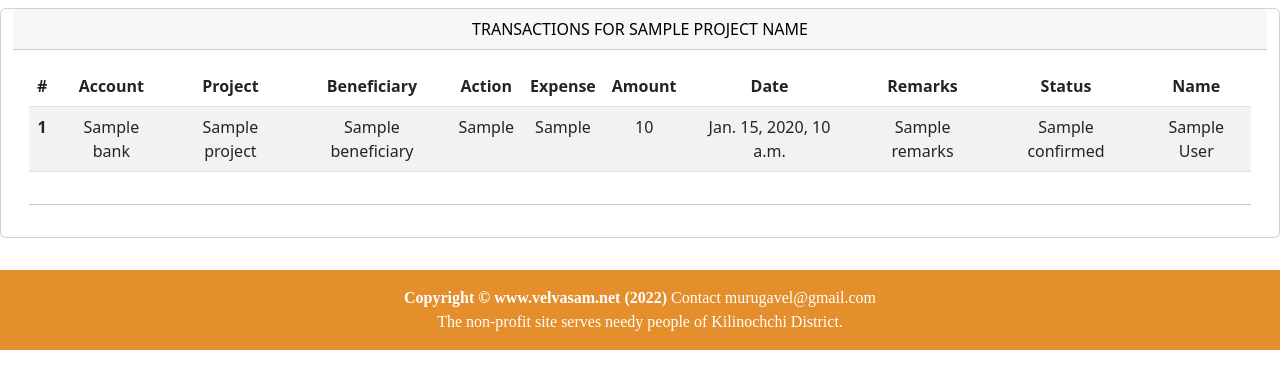
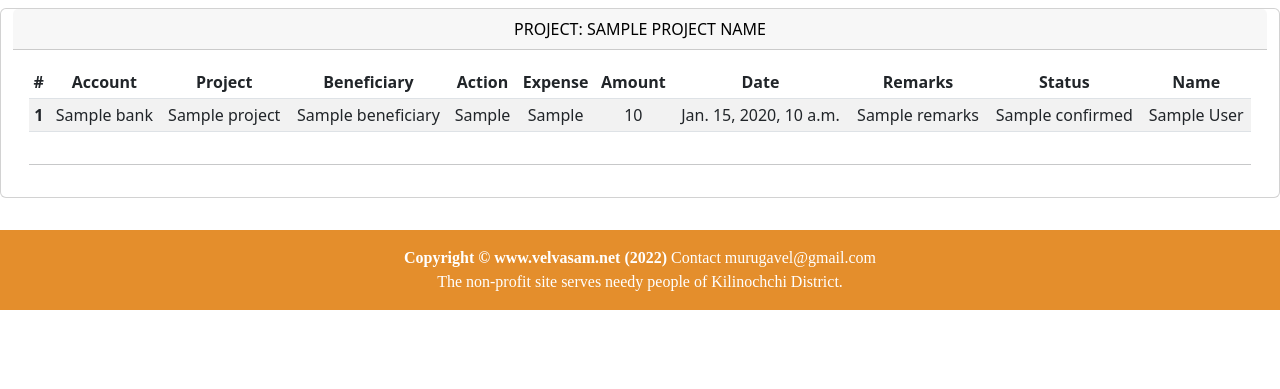
Before and after one commit to vsengo/velvasam, a Django app: template accounts/templates/transaction_list.html in a window 1280 px wide. Shown: the part 104-493 px from the top of the page. Run offline with Django 4.2, Linux system fonts and the light colour scheme; the template is opened without the code that fills it: most values are stand-ins (such as "Sample title", 1, 10 or a date in 2020).

Commit message:
transaction_list is made mobile friendly

```diff
--- a/accounts/templates/transaction_list.html
+++ b/accounts/templates/transaction_list.html
@@ -28,9 +28,9 @@
             <div class="card-header">
                 <div class="row">
                     <div class="col-sm-12">
-                        <strong>Transactions for {{project_name}}</strong><br>
+                        <strong>Project: {{project_name}}</strong><br>
                         {% if userRole == 'EDIT' %}
-                        <a href="{% url 'accounts:transactionAdd' %}" class="btn btn-secondary btn-md">Add Transaction</a>
+                        <a href="{% url 'accounts:transactionAdd' %}" class="btn btn-secondary btn-sm mt-2">Add Transaction</a>
                         {% endif %}
                         </div>
                 </div>
@@ -38,44 +38,73 @@
             <div class="card-body">
                 <div class="row">
                     <div class="col-sm-12">
-                        <table class="table table-striped table-hover">
+                        <div class="d-lg-none">
+                            <div class="toast-container p-0" role="alert" aria-live="assertive" aria-atomic="true">
+                                {% for tx in transaction_list %}
+                                <div class="toast show mb-3 w-90">
+                                    <div class="toast-header text-white bg-secondary">
+                                        <strong class="me-auto">{{ tx.date }} | {{ tx.txType }}</strong>
+                                        {% if userRole == 'EDIT' %}
+                                            <button type="button"><a href="{% url 'accounts:transactionUpd' tx.id %}">Edit</a></button>
+                                            <button type="button" data-bs-toggle="modal" onclick="confirmDeleteModal('{{tx.id}}')" id="deleteID">
+                                                Delete
+                                            </button>
+                                        {% endif %}
+                                    </div>
+                                    <div class="toast-body">
+                                        <p class="mb-1"><strong>Account:</strong> {{ tx.bank.name }}</p>
+                                        <p class="mb-1"><strong>Project:</strong> {{ tx.project.name }}</p>
+                                        <p class="mb-1"><strong>Beneficiary:</strong> {{ tx.beneficiary.name }}</p>
+                                        <p class="mb-1"><strong>Expense:</strong> {{ tx.exType }}</p>
+                                        <p class="mb-1"><strong>Amount:</strong> {{ tx.amount|floatformat:"-3g" }}</p>
+                                        <p class="mb-1"><strong>Status:</strong> {{ tx.confirmed }}</p>
+                                        <p class="mb-1"><strong>Owner:</strong> {{ tx.owner.first_name }} {{ tx.owner.last_name }}</p>
+                                        <p class="mb-1"><strong>Remarks:</strong> {{ tx.remarks }}</p>
+                                    </div>
+                                </div>
+                                {% endfor %}
+                            </div>
+                        </div>
+                        <div class="d-none d-lg-block">
+                          <div class="table-responsive">
+                            <table class="table table-striped table-hover table-sm">
                               <thead>
                                   <tr>
                                       <th scope="col">#</th>
                                       <th scope="col">Account</th>
-                                    <th scope="col">Project</th>
-                                    <th scope="col">Beneficiary</th>
+                                      <th scope="col" class="d-none d-sm-table-cell">Project</th>
+                                      <th scope="col" class="d-none d-md-table-cell">Beneficiary</th>
                                       <th scope="col">Action</th>
-                                    <th scope="col">Expense</th>
+                                      <th scope="col" class="d-none d-md-table-cell">Expense</th>
                                       <th scope="col">Amount</th>
                                       <th scope="col">Date</th>
-                                    <th scope="col">Remarks</th>
+                                      <th scope="col" class="d-none d-lg-table-cell">Remarks</th>
                                       <th scope="col">Status</th>
-                                    <th scope="col">Name</th>
+                                      <th scope="col" class="d-none d-lg-table-cell">Name</th>
                                       {% if userRole == 'EDIT' %}
-                                    <th scope="col">Update </th>
-                                    <th scope="col">Delete </th>
+                                      <th scope="col">Update</th>
+                                      <th scope="col">Delete</th>
                                       {% endif %}
                                   </tr>
                               </thead>
                               <tbody>
                                  {% for tx in transaction_list %}
                                   <tr>
-                                    <th scope=""row">{{forloop.counter}}</th>
+                                      <th scope="row">{{forloop.counter}}</th>
                                       <td>{{tx.bank.name}}</td>
-                                    <td>{{tx.project.name}}</td>
-                                    <td>{{tx.beneficiary.name}}</td>
-                                    <td>{{tx.txType}} </td>
-                                    <td>{{tx.exType}} </td>
-                                    <td>{{tx.amount|floatformat:"-3g"}} </td>
+                                      <td class="d-none d-sm-table-cell">{{tx.project.name}}</td>
+                                      <td class="d-none d-md-table-cell">{{tx.beneficiary.name}}</td>
+                                      <td>{{tx.txType}}</td>
+                                      <td class="d-none d-md-table-cell">{{tx.exType}}</td>
+                                      <td>{{tx.amount|floatformat:"-3g"}}</td>
                                       <td>{{tx.date}}</td>
-                                    <td>{{tx.remarks}}</td>
+                                      <td class="d-none d-lg-table-cell text-wrap">{{tx.remarks}}</td>
                                       <td>{{tx.confirmed}}</td>
-                                    <td>{{tx.owner.first_name}} {{tx.owner.last_name}}</td>
+                                      <td class="d-none d-lg-table-cell">{{tx.owner.first_name}} {{tx.owner.last_name}}</td>
                                       {% if userRole == 'EDIT' %}
-                                    <td><a href="{% url 'accounts:transactionUpd' tx.id %}" class="btn btn-danger btn-md">Edit</a></td>
+                                      <td><a href="{% url 'accounts:transactionUpd' tx.id %}" class="btn btn-danger btn-sm mb-1">Edit</a></td>
                                       <td>
-                                        <button type="button" class="btn btn-primary" data-bs-toggle="modal" onclick="confirmDeleteModal('{{tx.id}}')" id="deleteID">
+                                          <button type="button" class="btn btn-primary btn-sm" data-bs-toggle="modal" onclick="confirmDeleteModal('{{tx.id}}')" id="deleteID">
                                               Delete
                                           </button>
                                       </td>
@@ -84,6 +113,8 @@
                                   {% endfor %}
                               </tbody>
                             </table>
+                          </div>
+                        </div>
                         </div>
                 </div>
                 <hr>
--- a/accounts/views.py
+++ b/accounts/views.py
@@ -9,7 +9,6 @@ from django.views import generic
 from django.views.generic import UpdateView
 from django.contrib  import messages
 from django.db import IntegrityError
-from requests import request
 from rest_framework.response import Response
 from rest_framework.decorators import api_view, permission_classes
 from rest_framework.permissions import IsAuthenticated
@@ -31,6 +30,7 @@ from accounts.models import BankAccount, Commitee, Member, Project, Minute, User
 from accounts.serializers import BeneficiarySerializer, TransactionSerializer, ProjectSerializer
 from accounts.models import Beneficiary, ProjectStatus
 from accounts.forms import BeneficiaryForm, ProjectStatusForm
+from util.date import DateUtil
 
 class SignUpView(generic.CreateView):
     form_class = RegisterForm
```
Also changed, not shown: db.sqlite3. Lines whose indentation alone changed are shown as unchanged.
